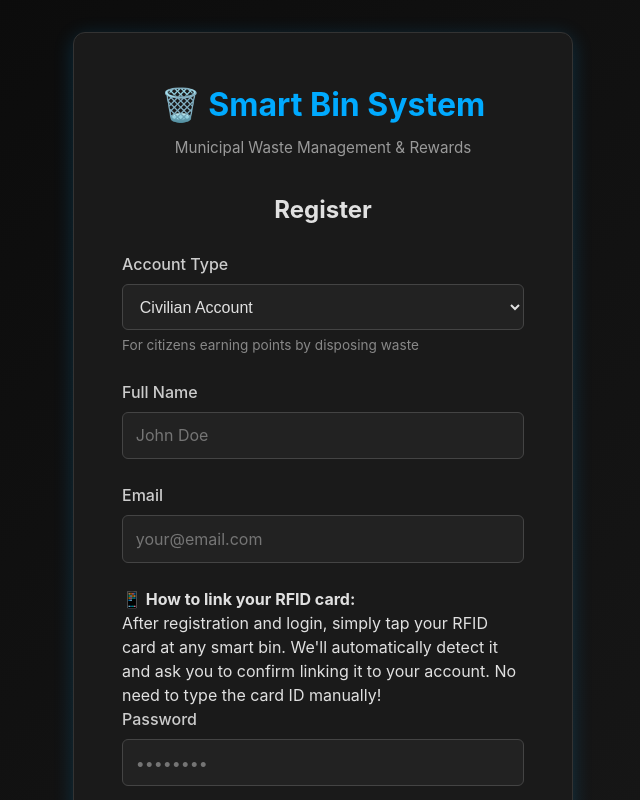
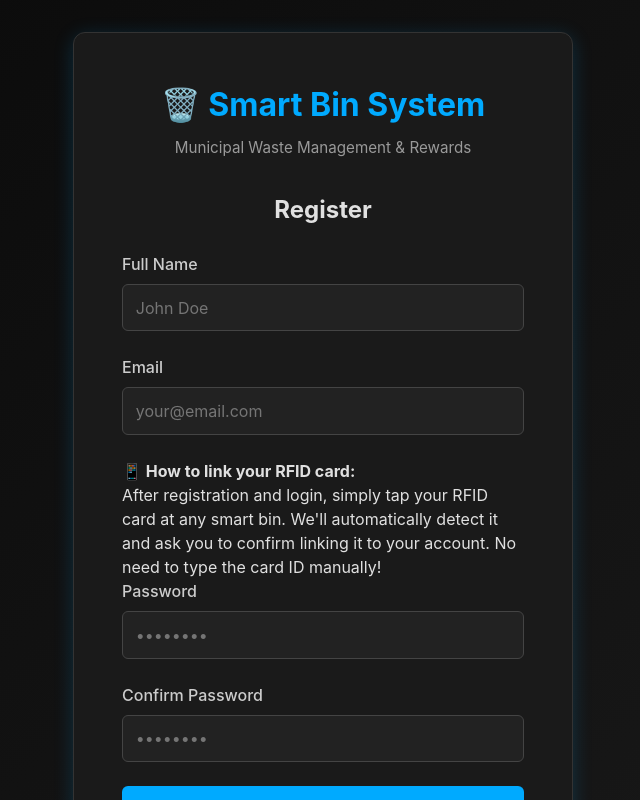
Before and after one commit to anvitraut1-eng/smart-bin-reward-system, a React (Vite) app in the folder pwa/: page / in a window 1280 px wide. Both pictures are taken after a click on the button "Register here". Shown: the top 800 px of the page, without its empty margins (317-957 px from the left). Built offline with nearby package versions, Linux system fonts and the light colour scheme.

Commit message:
Lock public registration to civilian accounts

```diff
--- a/pwa/src/components/Register.jsx
+++ b/pwa/src/components/Register.jsx
@@ -7,23 +7,18 @@ function Register({ onSuccess, onSwitchToLogin }) {
     password: '',
     confirmPassword: '',
     fullName: '',
-    accountType: 'civilian',
   });
   const [loading, setLoading] = useState(false);
   const [error, setError] = useState(null);
 
   const handleChange = (e) => {
-    setFormData({
-      ...formData,
-      [e.target.name]: e.target.value,
-    });
+    setFormData((current) => ({ ...current, [e.target.name]: e.target.value }));
   };
 
   const handleRegister = async (e) => {
     e.preventDefault();
     setError(null);
 
-    // Validation
     if (formData.password !== formData.confirmPassword) {
       setError('Passwords do not match');
       return;
@@ -37,26 +32,22 @@ function Register({ onSuccess, onSwitchToLogin }) {
     setLoading(true);
 
     try {
-      // Sign up user
-      const { data: authData, error: signUpError } = await supabase.auth.signUp({
+      // Public registration can only create civilian accounts.
+      // Admin accounts must be provisioned separately by the project owner.
+      const { error: signUpError } = await supabase.auth.signUp({
         email: formData.email,
         password: formData.password,
         options: {
           data: {
             full_name: formData.fullName,
-            account_type: formData.accountType,
+            account_type: 'civilian',
           },
         },
       });
 
       if (signUpError) throw signUpError;
 
-      // Success
-      if (formData.accountType === 'civilian') {
-        alert('Registration successful! Check your email to verify. After login, tap your RFID card at any bin to start earning points.');
-      } else {
-        alert('Admin registration successful! Please check your email to verify your account, then login.');
-      }
+      alert('Registration successful! Check your email to verify. After login, tap your RFID card at any bin to start earning points.');
       onSuccess();
     } catch (error) {
       console.error('Registration error:', error);
@@ -69,76 +60,32 @@ function Register({ onSuccess, onSwitchToLogin }) {
   return (
     <div className="auth-form">
       <h2>Register</h2>
-
       {error && <div className="error-message">{error}</div>}
 
       <form onSubmit={handleRegister}>
         <div className="form-group">
-          <label>Account Type</label>
-          <select name="accountType" value={formData.accountType} onChange={handleChange}>
-            <option value="civilian">Civilian Account</option>
-            <option value="admin">Admin Account</option>
-          </select>
-          <p className="help-text">
-            {formData.accountType === 'civilian'
-              ? 'For citizens earning points by disposing waste'
-              : 'For municipal staff monitoring bins'}
-          </p>
-        </div>
-
-        <div className="form-group">
           <label>Full Name</label>
-          <input
-            type="text"
-            name="fullName"
-            value={formData.fullName}
-            onChange={handleChange}
-            placeholder="John Doe"
-            required
-          />
+          <input type="text" name="fullName" value={formData.fullName} onChange={handleChange} placeholder="John Doe" required />
         </div>
 
         <div className="form-group">
           <label>Email</label>
-          <input
-            type="email"
-            name="email"
-            value={formData.email}
-            onChange={handleChange}
-            placeholder="your@email.com"
-            required
-          />
+          <input type="email" name="email" value={formData.email} onChange={handleChange} placeholder="your@email.com" required />
         </div>
 
-        {formData.accountType === 'civilian' && (
-          <div className="info-banner">
-            <strong>📱 How to link your RFID card:</strong>
-            <p>After registration and login, simply tap your RFID card at any smart bin. We'll automatically detect it and ask you to confirm linking it to your account. No need to type the card ID manually!</p>
-          </div>
-        )}
+        <div className="info-banner">
+          <strong>📱 How to link your RFID card:</strong>
+          <p>After registration and login, simply tap your RFID card at any smart bin. We'll automatically detect it and ask you to confirm linking it to your account. No need to type the card ID manually!</p>
+        </div>
 
         <div className="form-group">
           <label>Password</label>
-          <input
-            type="password"
-            name="password"
-            value={formData.password}
-            onChange={handleChange}
-            placeholder="••••••••"
-            required
-          />
+          <input type="password" name="password" value={formData.password} onChange={handleChange} placeholder="••••••••" required />
         </div>
 
         <div className="form-group">
           <label>Confirm Password</label>
-          <input
-            type="password"
-            name="confirmPassword"
-            value={formData.confirmPassword}
-            onChange={handleChange}
-            placeholder="••••••••"
-            required
-          />
+          <input type="password" name="confirmPassword" value={formData.confirmPassword} onChange={handleChange} placeholder="••••••••" required />
         </div>
 
         <button type="submit" className="primary-btn" disabled={loading}>
@@ -148,9 +95,7 @@ function Register({ onSuccess, onSwitchToLogin }) {
 
       <p className="auth-switch">
         Already have an account?{' '}
-        <button onClick={onSwitchToLogin} className="link-btn">
-          Login here
-        </button>
+        <button onClick={onSwitchToLogin} className="link-btn">Login here</button>
       </p>
     </div>
   );
```
